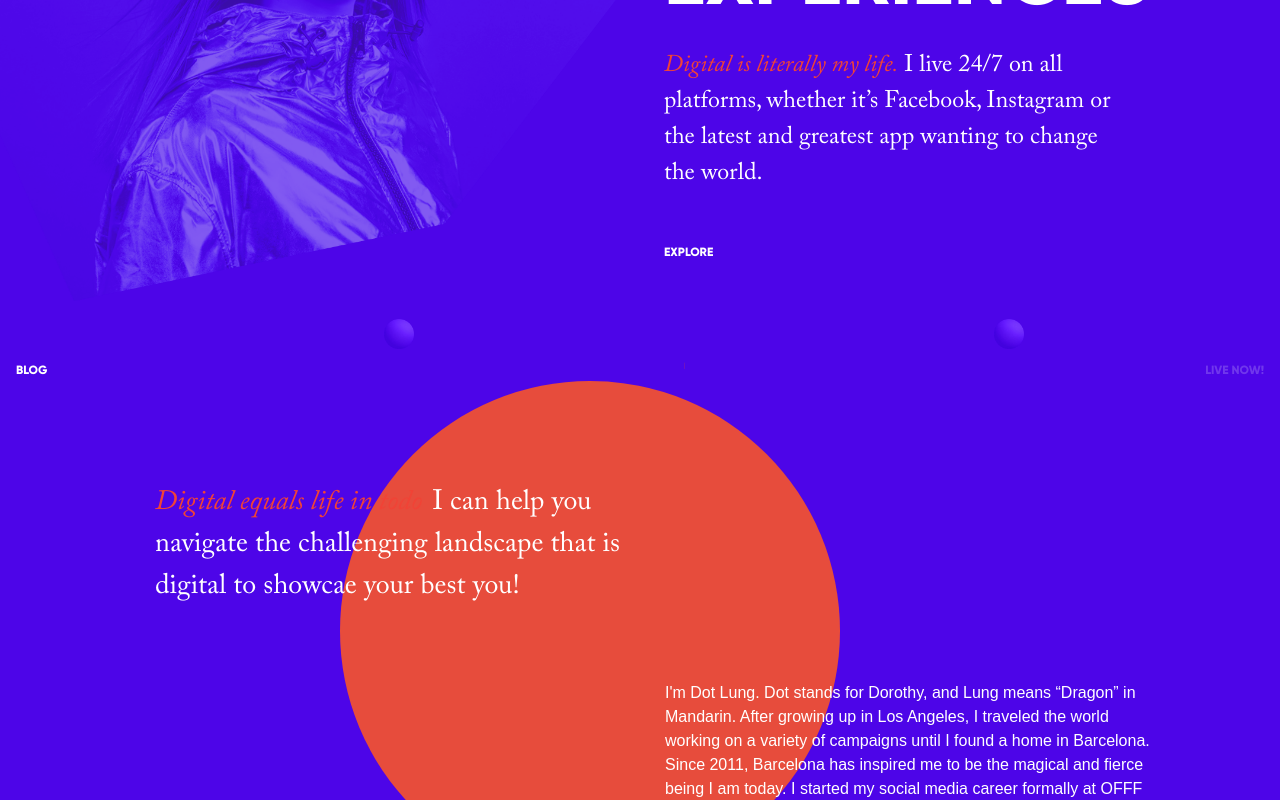
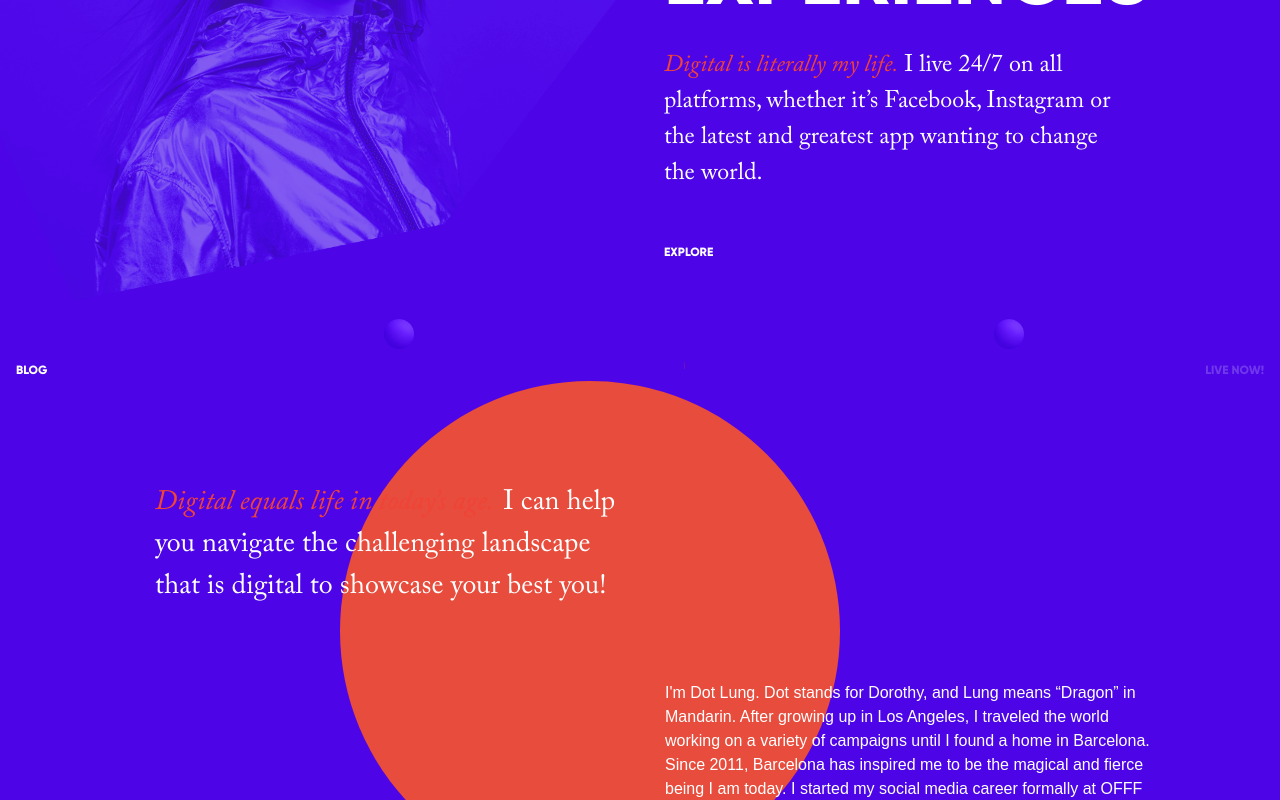
Before and after one commit to ArnabShikder24/dotlung-frontend, a Next.js app: page /about in a window 1280 px wide. Shown: the part 401-1201 px from the top of the page. Built offline with nearby package versions, Linux system fonts and the light colour scheme; a web font is replaced by a local one.

Commit message:
about content update

```diff
--- a/src/app/about/page.tsx
+++ b/src/app/about/page.tsx
@@ -81,11 +81,11 @@ const WorkWithDot = () => {
           <p className="absolute mx-5 lg:mx-0 lg:left-10 top-1/4 max-w-[30rem] font-caslon text-[1.375rem] lg:text-[1.75rem]">
             <span className="italic text-secondary mr-1">
               <RevealOnScrollSpan>
-                Digital equals life in todo
+                Digital equals life in today’s age.
               </RevealOnScrollSpan>
             </span>
             <RevealOnScrollSpan>
-              I can help you navigate the challenging landscape that is digital to showcae your best you!
+              I can help you navigate the challenging landscape that is digital to showcase your best you!
             </RevealOnScrollSpan>
           </p>
 
```
